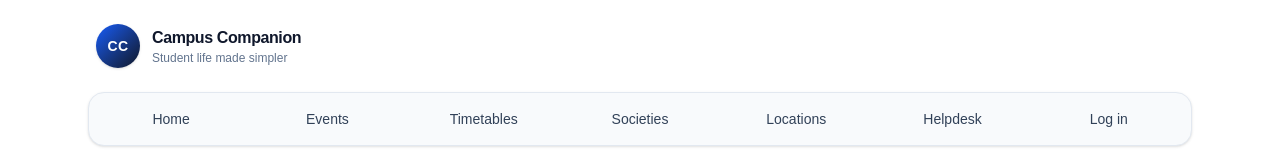
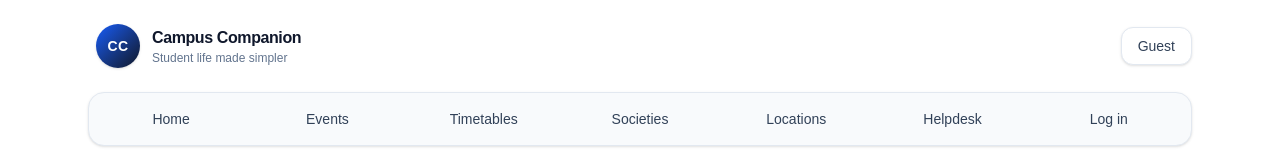
Before and after one commit to MiolesBlues/Campus_Companion, a Next.js app: page /admin/events in a window 1280 px wide. Shown: the top 160 px of the page. Built offline with nearby package versions, Linux system fonts and the light colour scheme; no server answers; the database is empty.

Commit message:
Show guest label when user is logged out

```diff
--- a/src/components/auth-status.tsx
+++ b/src/components/auth-status.tsx
@@ -23,7 +23,11 @@
   }
 
   if (!user) {
-    return null;
+    return (
+      <div className="rounded-xl border border-slate-200 bg-white px-4 py-2 text-sm font-medium text-slate-700 shadow-sm">
+        Guest
+      </div>
+    );
   }
 
   return (
```
